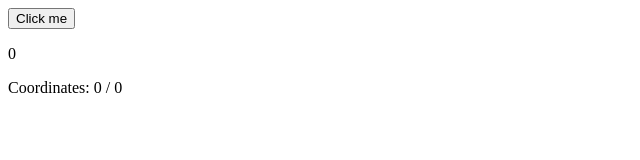
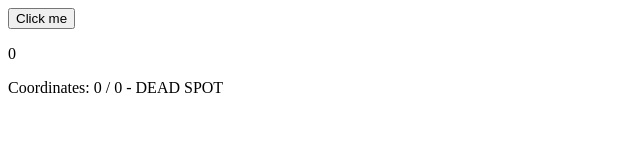
Before and after one commit to Ch-Farhan/Vuejs-complete, a plain HTML site: page index.html in a window 1280 px wide. Shown: the whole page, without its empty margins (0-640 px from the left). Drawn offline with nearby package versions, Linux system fonts and the light colour scheme.

Commit message:
019 Modifying an Event - with Event Modifiers

```diff
--- a/index.html
+++ b/index.html
@@ -72,11 +72,24 @@
     <!--
         018 Passing your own Arguments with Events
      -->
+    <!-- <div id="app">
+        <button v-on:click="increase(2, $event)"> Click me</button>
+        <p>{{ counter }}</p>
+        <p v-on:mousemove="updateCoordinates">Coordinates: {{ x }} / {{y}}</p>
+    </div> -->
+
+    <!--
+        019 Modifying an Event - with Event Modifiers
+     -->
     <div id="app">
         <button v-on:click="increase(2, $event)"> Click me</button>
         <p>{{ counter }}</p>
-        <p v-on:mousemove="updateCoordinates">Coordinates: {{ x }} / {{y}}</p>
+        <p v-on:mousemove="updateCoordinates">Coordinates: {{ x }} / {{y}} - <span v-on:mousemove.stop="">DEAD SPOT</span>
+        </p>
     </div>
+
+
+
     <script src="css/app.js"></script>
 </body>
 
```
Also changed, not shown: css/app.js (+19 -0 lines).
